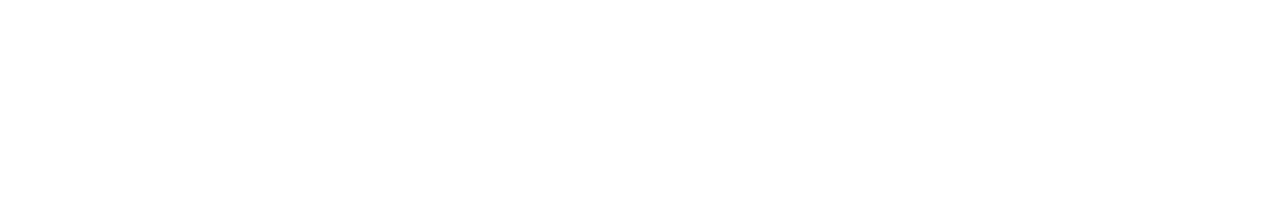
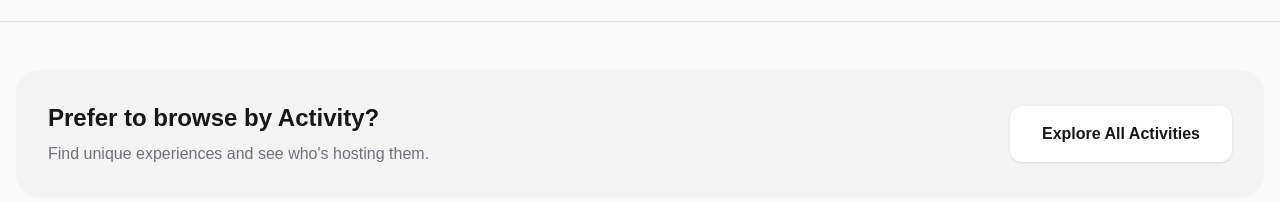
Before and after one commit to dennisjiadennis-blip/soonmet, a Next.js app: page / in a window 1280 px wide. Shown: the part 1840-2042 px from the top of the page. Before the commit the page ends 1813 px from the top, so only its background shows below. Built offline with nearby package versions, Linux system fonts and the light colour scheme.

Commit message:
feat: emphasize host identity in activity cards and restore activity list

```diff
--- a/src/app/activities/page.tsx
+++ b/src/app/activities/page.tsx
@@ -37,6 +37,8 @@ export default function ActivitiesPage() {
                 activity={activity}
                 showHost={true}
                 hostAiVibe={host?.instagramAnalysis?.summary}
+                hostImage={host?.imageUrl}
+                hostName={host?.name}
               />
             );
           })}
--- a/src/app/page.tsx
+++ b/src/app/page.tsx
@@ -14,6 +14,24 @@ export default async function Home({ searchParams }: HomeProps) {
     <main className="min-h-screen bg-zinc-50 dark:bg-zinc-900">
       <Hero />
       <HostList query={q} />
+
+      {/* Browse Activities Section */}
+      <div className="w-full max-w-7xl mx-auto px-4 py-12 border-t border-zinc-200 dark:border-zinc-800 mt-12">
+        <div className="flex flex-col md:flex-row items-center justify-between gap-6 bg-zinc-100 dark:bg-zinc-800/50 p-8 rounded-3xl">
+          <div>
+            <h3 className="text-2xl font-bold mb-2">Prefer to browse by Activity?</h3>
+            <p className="text-zinc-500 dark:text-zinc-400">
+              Find unique experiences and see who&apos;s hosting them.
+            </p>
+          </div>
+          <Link
+            href="/activities"
+            className="px-8 py-4 bg-white dark:bg-zinc-700 text-zinc-900 dark:text-white font-semibold rounded-xl shadow-sm hover:shadow-md transition-all whitespace-nowrap"
+          >
+            Explore All Activities
+          </Link>
+        </div>
+      </div>
     </main>
   );
 }
--- a/src/components/ActivityCard.tsx
+++ b/src/components/ActivityCard.tsx
@@ -9,6 +9,8 @@ interface ActivityCardProps {
   className?: string;
   showHost?: boolean;
   hostAiVibe?: string;
+  hostImage?: string;
+  hostName?: string;
 }
 
 const TYPE_ICONS = {
@@ -20,7 +22,7 @@ const TYPE_ICONS = {
   Other: MapPin,
 };
 
-export function ActivityCard({ activity, className, showHost = false, hostAiVibe }: ActivityCardProps) {
+export function ActivityCard({ activity, className, showHost = false, hostAiVibe, hostImage, hostName }: ActivityCardProps) {
   const Icon = TYPE_ICONS[activity.type] || MapPin;
 
   return (
@@ -45,6 +47,19 @@ export function ActivityCard({ activity, className, showHost = false, hostAiVibe
           <Icon className="h-3 w-3" />
           {activity.type}
         </div>
+
+        {/* Host Avatar Overlay - Emphasizing WHO */}
+        {showHost && hostImage && (
+          <div className="absolute bottom-3 left-3 z-20 flex items-center gap-2">
+             <div className="relative h-10 w-10 rounded-full border-2 border-white shadow-lg overflow-hidden">
+                <Image src={hostImage} alt={hostName || "Host"} fill className="object-cover" />
+             </div>
+             <div className="flex flex-col text-white drop-shadow-md">
+                <span className="text-[10px] uppercase opacity-80 leading-none">Hosted by</span>
+                <span className="text-sm font-bold leading-tight">{hostName}</span>
+             </div>
+          </div>
+        )}
 
         {/* AI Vibe */}
         {hostAiVibe && (
```
